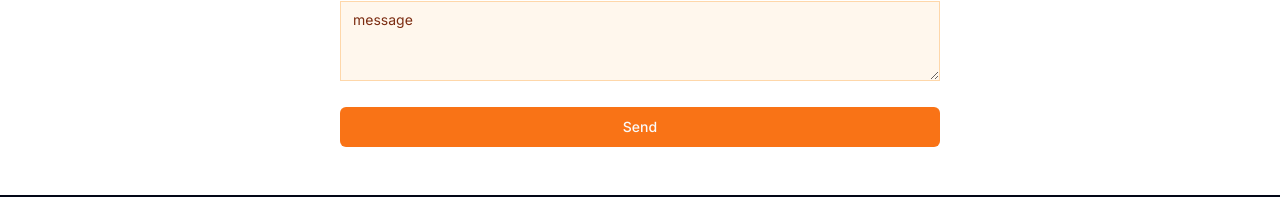
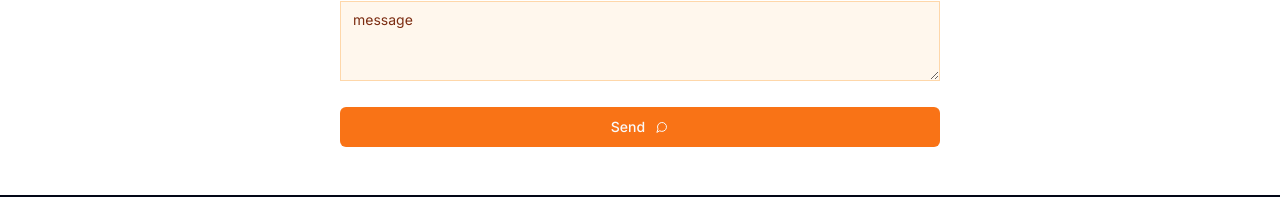
Before and after one commit to InfinityDevsHQ/photographer-portfolio-next, a Next.js app: page / in a window 1280 px wide. Shown: the part 3285-3482 px from the top of the page. Built offline with nearby package versions, Linux system fonts and the light colour scheme.

Commit message:
feat: manage loading states

```diff
--- a/components/forms/contact-form.tsx
+++ b/components/forms/contact-form.tsx
@@ -15,6 +15,7 @@ import { zodResolver } from "@hookform/resolvers/zod";
 import { Input } from "../ui/input";
 import { Textarea } from "../ui/textarea";
 import { Button } from "../ui/button";
+import { Loader, MessageCircle } from "lucide-react";
 
 const formSchema = z.object({
   name: z.string().min(1, { message: "Please Enter You name" }),
@@ -30,6 +31,7 @@ export default function ContactForm() {
       message: "",
     },
   });
+  const isLoading = form.formState.isLoading;
   return (
     <Form {...form}>
       <form className="flex flex-col gap-5 w-[600px]">
@@ -90,8 +92,18 @@ export default function ContactForm() {
             </FormItem>
           )}
         />
-        <Button className="bg-inverted">
-          <span>Send</span>
+        <Button className="bg-inverted gap-2.5">
+          {isLoading ? (
+            <>
+              <span>Sending...</span>
+              <Loader height={12} width={12} className="animate-spin" />
+            </>
+          ) : (
+            <>
+              <span>Send</span>
+              <MessageCircle height={12} width={14} />
+            </>
+          )}
         </Button>
       </form>
     </Form>
```
